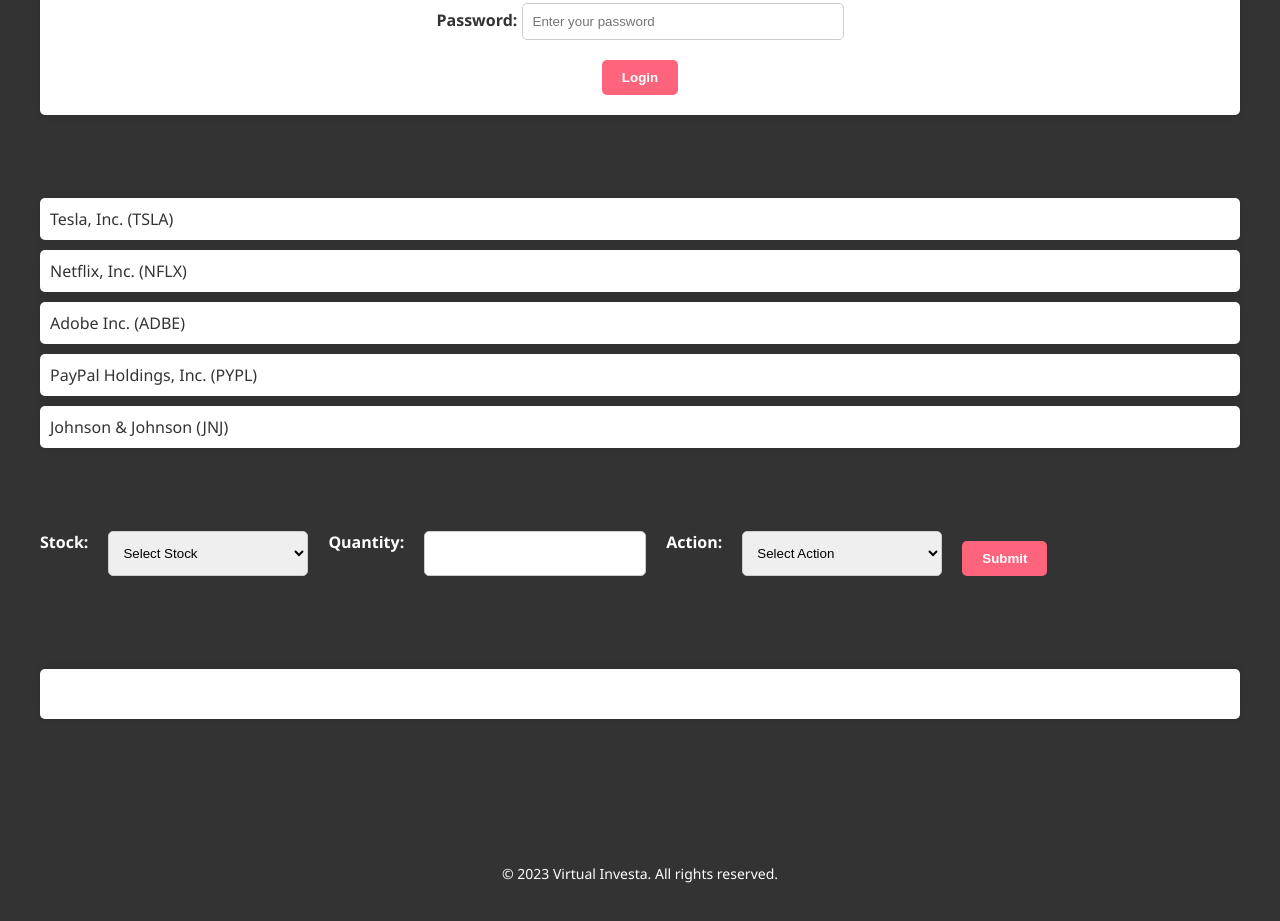
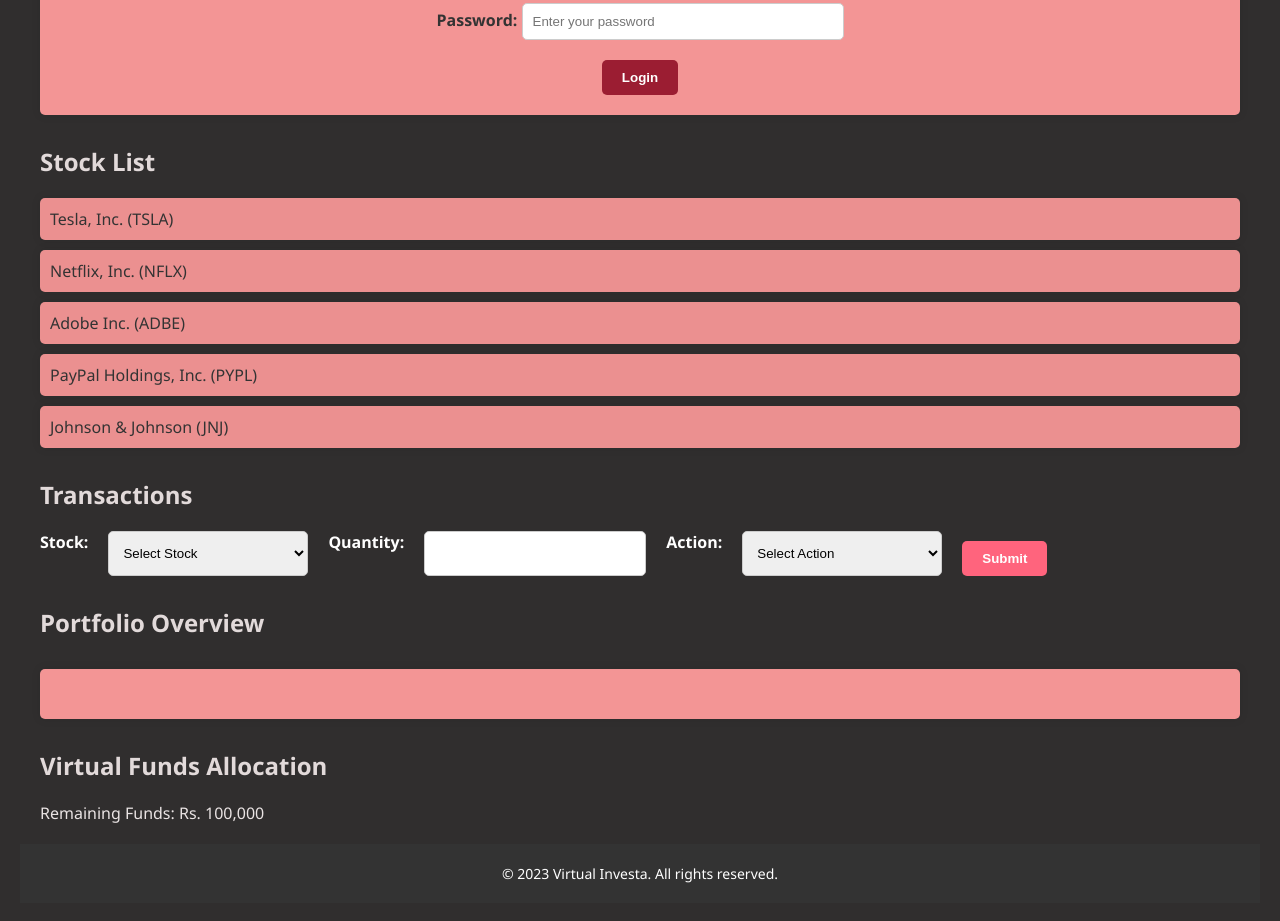
Before and after one commit to Shrasti42/Virtual_Investa, a plain HTML site: page index.html in a window 1280 px wide. Shown: the part 327-1248 px from the top of the page. Drawn offline with Linux system fonts and the light colour scheme.

Commit message:
Update style.css

```diff
--- a/style.css
+++ b/style.css
@@ -2,12 +2,12 @@
     font-family: 'Segoe UI', sans-serif;
     margin: 0;
     padding: 0;
-    background-color: #f8f8f8;
+    background-color: #242222;
     color: #333;
   }
 
   header {
-    background-color: #333;
+    background-color: #302e2e;
     padding: 20px;
   }
 
@@ -51,7 +51,7 @@
   h2 {
     font-size: 24px;
     margin-top: 30px;
-    color: #333;
+    color: #e2dada;
   }
 
   .user-login {
@@ -60,7 +60,7 @@
     align-items: center;
     margin-top: 20px;
     padding: 20px;
-    background-color: #fff;
+    background-color: #f39595;
     border-radius: 5px;
     box-shadow: 0 0 10px rgba(0, 0, 0, 0.1);
   }
@@ -84,7 +84,7 @@
 
   button {
     padding: 10px 20px;
-    background-color: #ff647d;
+    background-color: #9b1d32;
     color: #fff;
     border: none;
     border-radius: 5px;
@@ -95,7 +95,7 @@
   }
 
   button:hover {
-    background-color: #ff4d6a;
+    background-color: #f39595;
   }
 
   .stock-list-items {
@@ -107,7 +107,7 @@
   .stock-list-items li {
     margin-bottom: 10px;
     padding: 10px;
-    background-color: #fff;
+    background-color: #eb9090;
     border-radius: 5px;
     box-shadow: 0 0 10px rgba(0, 0, 0, 0.1);
   }
@@ -147,7 +147,7 @@
   }
 
   #portfolio {
-    background-color: #fff;
+    background-color: #f39595;
     padding: 20px;
     border-radius: 5px;
     box-shadow: 0 0 10px rgba(0, 0, 0, 0.1);
@@ -174,6 +174,10 @@
     color: #333;
   }
 
+  #virtual-funds{
+    color: #eae4e4;
+  }
+
   footer {
     background-color: #333;
     color: #fff;
```
